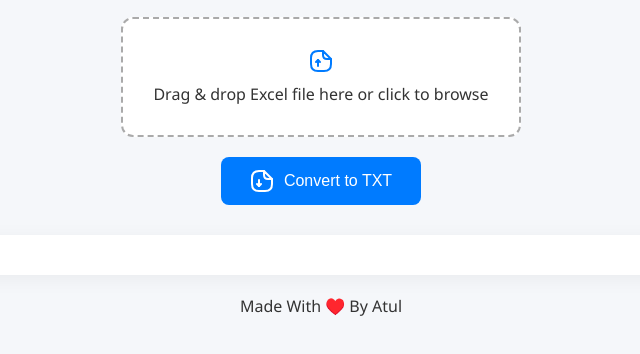
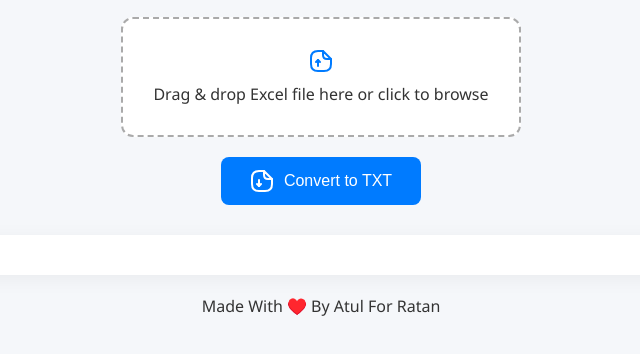
Before and after one commit to AIBOT0116/exceltotxt, a plain HTML site: page index.html in a window 1280 px wide. Shown: the part 86-440 px from the top of the page, without its empty margins (319-959 px from the left). Drawn offline with Linux system fonts and the light colour scheme.

Commit message:
Update index.html

```diff
--- a/index.html
+++ b/index.html
@@ -181,7 +181,7 @@
   <!-- Output Preview -->
   <pre id="output"></pre>
 
-  <p style="margin: 20px;">Made With &#x2665;&#xfe0f; By Atul</p>
+  <p style="margin: 20px;">Made With &#x2665;&#xfe0f; By Atul For Ratan</p>
 
   <script src="https://cdn.jsdelivr.net/npm/xlsx@latest/dist/xlsx.full.min.js"></script>
   <script>
```
